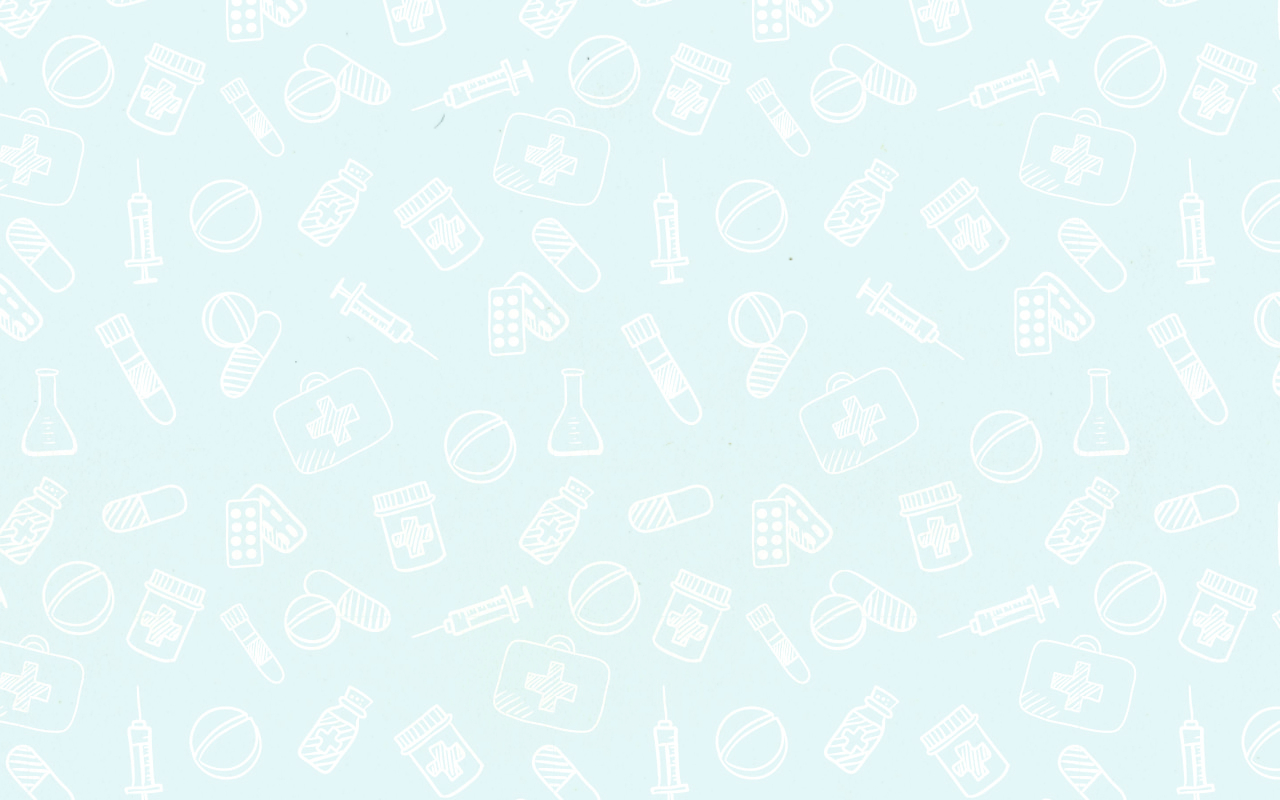
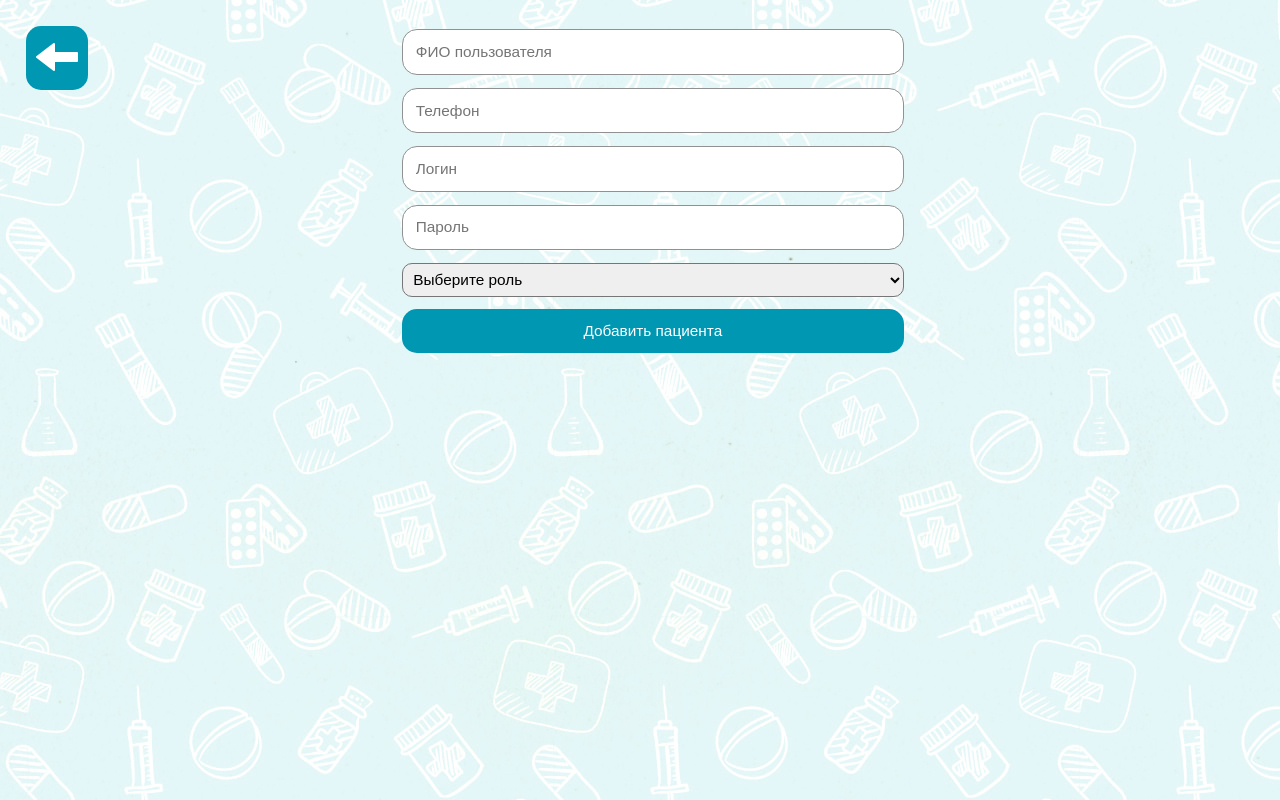
Before and after one commit to ainesskk/HospitalFrontend, a React (Vite) app: page /adduser in a window 1280 px wide. Before the commit this address had no page. Built offline with nearby package versions, Linux system fonts and the light colour scheme; sample sign-in values are in the browser's storage.

Commit message:
add user adding tools

```diff
--- a/src/Admin/UserSearch/AddUser.jsx
+++ b/src/Admin/UserSearch/AddUser.jsx
@@ -1,42 +1,58 @@
 import Arrow from "../../Arrow/Arrow.jsx";
 import {useState} from "react";
-import {patientAddRequest} from "../../api/patiensApi.jsx";
 import "./AddUser.css"
+import {userAddRequest} from "../../api/userApi.jsx";
+import "./EditUser.css"
 
 export default function AddUser() {
-    const [newPatient, setNewPatient] = useState({
+    const [newUser, setNewUser] = useState({
         fio: "",
         telephone: "",
-        series: "",
-        number: "",
-        birthDate: "",
-        address: ""
+        login: "",
+        password: ""
     });
     const [notification, setNotification] = useState(" ");
     const [notificationType, setNotificationType] = useState("");
+    const [role, setRole] = useState("");
 
     const handleChange = (e) => {
-        setNewPatient({...newPatient, [e.target.name]: e.target.value});
+        setNewUser({...newUser, [e.target.name]: e.target.value});
+    }
+
+    const handleChangeRole = (e) => {
+        setRole(e.target.value);
     }
 
     const handleSubmit = async (e) => {
         e.preventDefault();
 
+        if (!newUser.fio.trim() || !newUser.telephone.trim() ||
+            !newUser.login.trim() || !newUser.password.trim() ||
+            (role === "0")) {
+            setNotification("Поля не могут быть пустыми");
+            setNotificationType("error");
+            return;
+        }
+
         const requestData = {
-            fio: newPatient.fio,
-            telephone: newPatient.telephone,
-            passport: newPatient.series + " " + newPatient.number,
-            birthDate: newPatient.birthDate,
-            address: newPatient.address,
+            fio: newUser.fio,
+            telephone: newUser.telephone,
+            login: newUser.login,
+            password: newUser.password,
+            role: parseInt(role),
         };
 
         console.log(requestData);
 
-        const response = await patientAddRequest(requestData);
+        const response = await userAddRequest(requestData);
         console.log(response);
         if (response === 201) {
-            setNotification("Пациент успешно добавлен")
+            setNotification("Пользователь успешно добавлен")
             setNotificationType("success");
+        }
+        else if(response === 409){
+            setNotification("Пользователь уже существует")
+            setNotificationType("error");
         }
         else {
             setNotification("Произошла ошибка при добавлении")
@@ -49,18 +65,18 @@ export default function AddUser() {
         <>
             <div className="add-patient-container">
                 <Arrow/>
-                <div className="add-patient-form-container">
-                    <form className="add-patient-form">
-                        <input type="text" name="fio" placeholder="ФИО пациента" required onChange={handleChange}/>
+                <div className="add-user-form-container">
+                    <form className="add-user-form">
+                        <input type="text" name="fio" placeholder="ФИО пользователя" required onChange={handleChange}/>
                         <input type="text" name="telephone" placeholder="Телефон" required onChange={handleChange}/>
-                        <div className="passport-data">
-                            <input type="text" name="series" placeholder="Серия паспорта" required
-                                   onChange={handleChange}/>
-                            <input type="text" name="number" placeholder="Номер парспорта" required
-                                   onChange={handleChange}/>
-                        </div>
-                        <input type="date" name="birthDate" placeholder="Дата рождения" required onChange={handleChange}/>
-                        <input type="text" name="address" placeholder="Адрес" required onChange={handleChange}/>
+                        <input type="text" name="login" placeholder="Логин" required onChange={handleChange}/>
+                        <input type="text" name="password" placeholder="Пароль" required onChange={handleChange}/>
+                        <select name="role" value={role} onChange={handleChangeRole}>
+                            <option value={0}>Выберите роль</option>
+                            <option value={1}>Администратор</option>
+                            <option value={2}>Врач</option>
+                            <option value={3}>Медсестра</option>
+                        </select>
                         <button type="submit" onClick={handleSubmit}>Добавить пациента</button>
                     </form>
                 </div>
--- a/src/Admin/UserSearch/AdminSearch.css
+++ b/src/Admin/UserSearch/AdminSearch.css
@@ -9,7 +9,7 @@
 
 .search-user-form input {
     margin: 0;
-    width: 90%;
+    width: 65%;
     height: 100%;
     border: 2px solid #0097B3;
     border-right: none;
@@ -18,7 +18,7 @@
     box-sizing: border-box;
 }
 
-.search-user-form button {
+.search-user-form .search-img-container {
     width: 10%;
     height: 100%;
     border-left: none;
@@ -66,3 +66,13 @@
 .user-buttons button {
     margin-right: 2vw;
 }
+
+.add-user-container{
+    width: 25%;
+    display: flex;
+    justify-content: flex-end;
+}
+
+.add-user-container button{
+    width: 90%;
+}
--- a/src/Admin/UserSearch/AdminSearch.jsx
+++ b/src/Admin/UserSearch/AdminSearch.jsx
@@ -52,9 +52,9 @@ export default function AdminSearch() {
         }
     }
 
-    // const handlerAddUser = () => {
-    //     navigate(``)
-    // }
+    const handlerAddUser = () => {
+        navigate('/adduser')
+    }
 
     return (
         <>
@@ -69,9 +69,9 @@ export default function AdminSearch() {
                 <button className="search-img-container" type="submit">
                     <img className="search-img" src="../../src/assets/search.svg" alt="search"/>
                 </button>
-                {/*<div className="add-user-container">*/}
-                {/*    <button className="add-user" onClick={handlerAddUser}>Добавить пользователя</button>*/}
-                {/*</div>*/}
+                <div className="add-user-container">
+                    <button className="add-user" onClick={handlerAddUser}>Добавить пользователя</button>
+                </div>
             </form>
             {noUsers ? (
                 <p className="no-results">Нет результатов</p>
--- a/src/Admin/UserSearch/EditUser.css
+++ b/src/Admin/UserSearch/EditUser.css
@@ -1,19 +1,23 @@
-.edit-user-container{
+.edit-user-container,
+.add-user-container {
     padding: 0;
 }
 
-.edit-user-form-container{
+.edit-user-form-container,
+.add-user-form-container {
     width: 40%;
     margin: 0 auto;
     padding-top: 1.8vw;
 }
 
-.edit-user-form-container .edit-user-form{
+.edit-user-form-container .edit-user-form,
+.add-user-form-container .add-user-form {
     display: flex;
     flex-direction: column;
 }
 
-.edit-user-form select{
+.edit-user-form select,
+.add-user-form select {
     border-radius: 10px;
     font-size: 1.2vw;
     padding: 0.5vw;
@@ -22,7 +26,11 @@
 .edit-user-form input,
 .edit-user-form textarea,
 .edit-user-form button,
-.edit-user-form select{
+.edit-user-form select,
+.add-user-form input,
+.add-user-form textarea,
+.add-user-form button,
+.add-user-form select{
     font-family: Arial, sans-serif;
     margin: 0.5vw 0;
     resize: none;
--- a/src/Admin/UserSearch/EditUser.jsx
+++ b/src/Admin/UserSearch/EditUser.jsx
@@ -14,6 +14,7 @@ export default function EditUser() {
         role: 0
     });
     const [notification, setNotification] = useState(" ");
+    const [notificationType, setNotificationType] = useState("");
 
     useEffect(() => {
         const fetchUserInfo = async () => {
@@ -42,8 +43,10 @@ export default function EditUser() {
         const status = await editUserRequest(userId, requestData);
         if (status === 204) {
             setNotification("История успешно отредактирована");
+            setNotificationType("success");
         } else {
             setNotification("Произошла ошибка при редактировании");
+            setNotificationType("error");
         }
     };
 
@@ -98,7 +101,7 @@ export default function EditUser() {
                         <button type="submit">Сохранить изменения</button>
                     </form>
                 </div>
-                <pre className="notification">{notification}</pre>
+                <pre className={`notification ${notificationType}`}>{notification}</pre>
             </div>
         </>
     );
--- a/src/App.jsx
+++ b/src/App.jsx
@@ -17,6 +17,7 @@ import EditUser from "./Admin/UserSearch/EditUser.jsx";
 import AddPatient from "./Search/AddPatient.jsx";
 import AddAppointment from "./PatientPage/Appointment/AddAppointment.jsx";
 import AddAnalysis from "./PatientPage/Analysis/AddAnalysis.jsx";
+import AddUser from "./Admin/UserSearch/AddUser.jsx";
 
 function App() {
 
@@ -95,6 +96,11 @@ function App() {
                             <EditUser />
                         </PrivateRoute>
                     } />
+                    <Route path="/adduser" element={
+                        <PrivateRoute>
+                            <AddUser />
+                        </PrivateRoute>
+                    } />
                 </Routes>
         </AppProvider>
     </>
--- /dev/null
+++ b/src/PatientPage/Analysis/AddAnalysis.css
@@ -0,0 +1,33 @@
+.add-analysis-container {
+    padding: 0;
+}
+
+.add-analysis-form-container{
+    width: 40%;
+    margin: 0 auto;
+    padding-top: 1.8vw;
+}
+
+
+.add-analysis-form{
+    display: flex;
+    flex-direction: column;
+}
+
+.add-analysis-form *{
+    font-family: Arial, sans-serif;
+    margin: 0.5vw;
+    resize: none;
+}
+
+.notification{
+    margin: 1vw;
+    font-size: 1.2vw;
+}
+
+.success{
+    color: green;
+}
+.error{
+    color: red;
+}
--- a/src/PatientPage/Analysis/AddAnalysis.jsx
+++ b/src/PatientPage/Analysis/AddAnalysis.jsx
@@ -2,6 +2,7 @@ import Arrow from "../../Arrow/Arrow.jsx";
 import { useParams } from "react-router-dom";
 import { useState } from "react";
 import { analysisAddRequest } from "../../api/patiensApi.jsx";
+import "./AddAnalysis.css"
 
 export default function AddAnalysis() {
     const { appointmentId } = useParams();
--- a/src/PatientPage/Appointment/AddAppointment.jsx
+++ b/src/PatientPage/Appointment/AddAppointment.jsx
@@ -18,7 +18,7 @@ export default function AddAppointment() {
         e.preventDefault();
 
         if (!appointment.trim()) {
-            setNotification("Поле 'Содержание' не может быть пустым.");
+            setNotification("Поле не может быть пустым.");
             setNotificationType("error");
             return;
         }
--- a/src/api/userApi.jsx
+++ b/src/api/userApi.jsx
@@ -80,15 +80,15 @@ export async function editUserRequest(userId, requestData) {
     }
 }
 
-//Функция отправки запроса для создания пользователя.
-// export async function userAddRequest(requestData) {
-//     try{
-//         const response = await axios.post(`${basicUrl}/User`, requestData, {
-//             headers: { "Authorization": `Bearer ${getLsToken()}` }
-//         });
-//         return response.status;
-//     }catch(err){
-//         console.log(err);
-//         return err.status;
-//     }
-// }
+// Функция отправки запроса для создания пользователя.
+export async function userAddRequest(requestData) {
+    try{
+        const response = await axios.post(`${basicUrl}/Account`, requestData, {
+            headers: { "Authorization": `Bearer ${getLsToken()}` }
+        });
+        return response.status;
+    }catch(err){
+        console.log(err);
+        return err.status;
+    }
+}
```
Also changed, not shown: src/Admin/AdminPage.jsx (deleted, +0 -7 lines).
